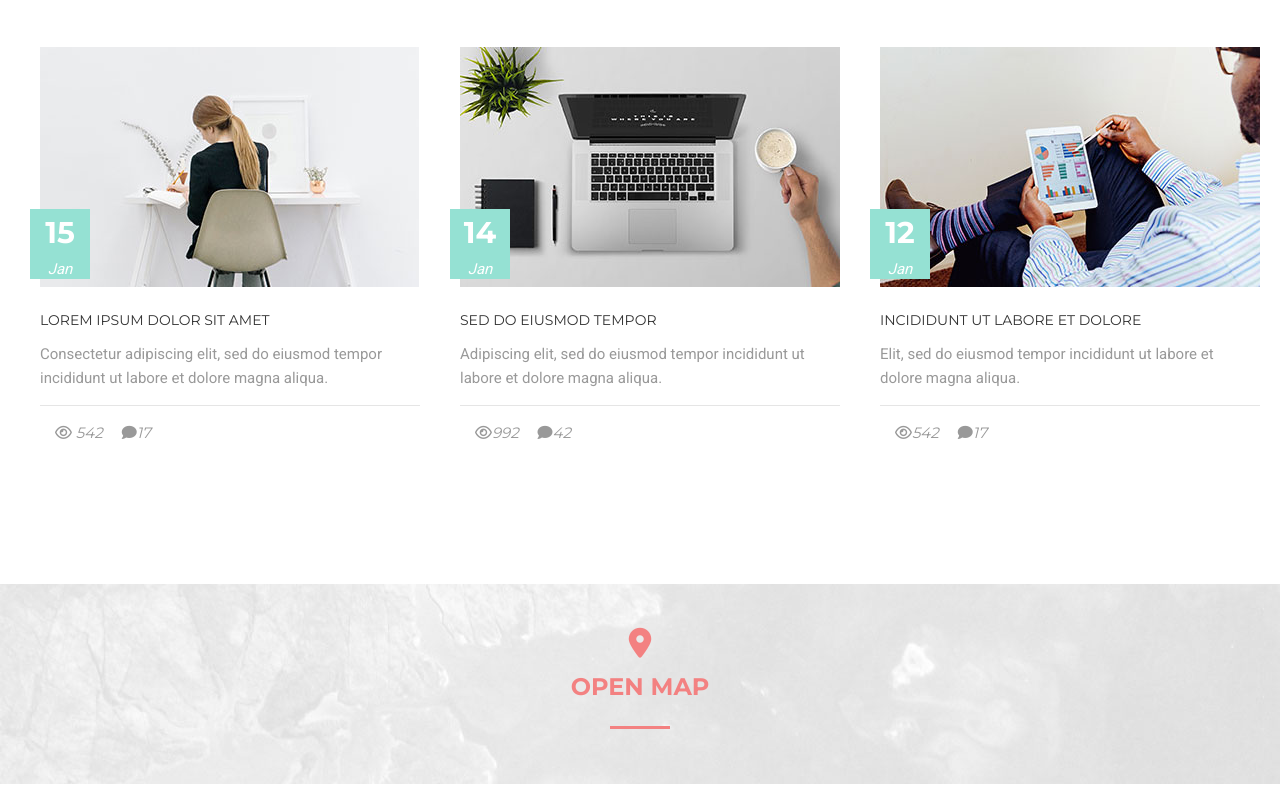
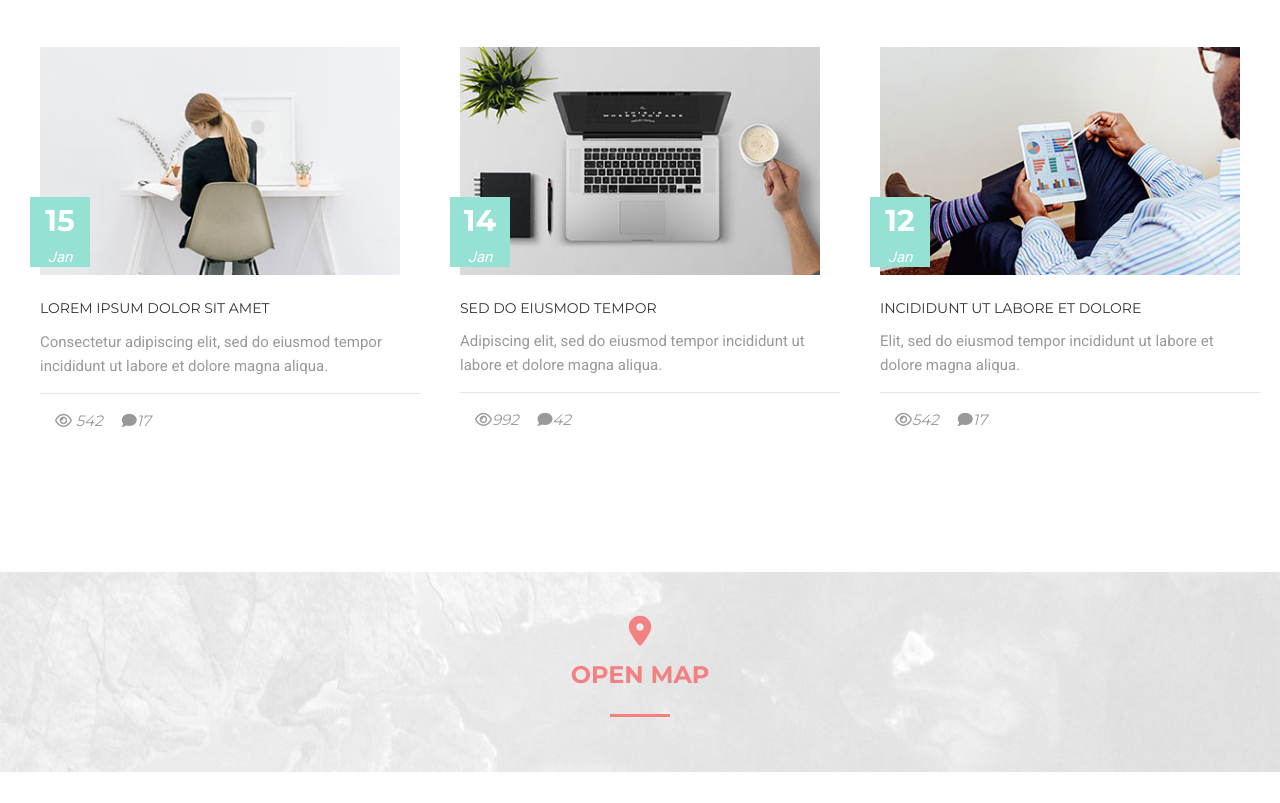
Before and after one commit to NikolaYbatusov/MoGo, a plain HTML site: page index.html in a window 1280 px wide. Shown: the part 8433-9236 px from the top of the page. Drawn offline with Linux system fonts and the light colour scheme; files whose address does not match are found by name.

Commit message:
Add files via upload

```diff
--- a/assets/css/style.css
+++ b/assets/css/style.css
@@ -1160,6 +1160,10 @@ h6 {
     width: 120px;
     height: 80px;
 }
+.blog__img img {
+    max-width: 100%;
+
+}
 
 .blogs__content {
     padding-left: 20px;
```
